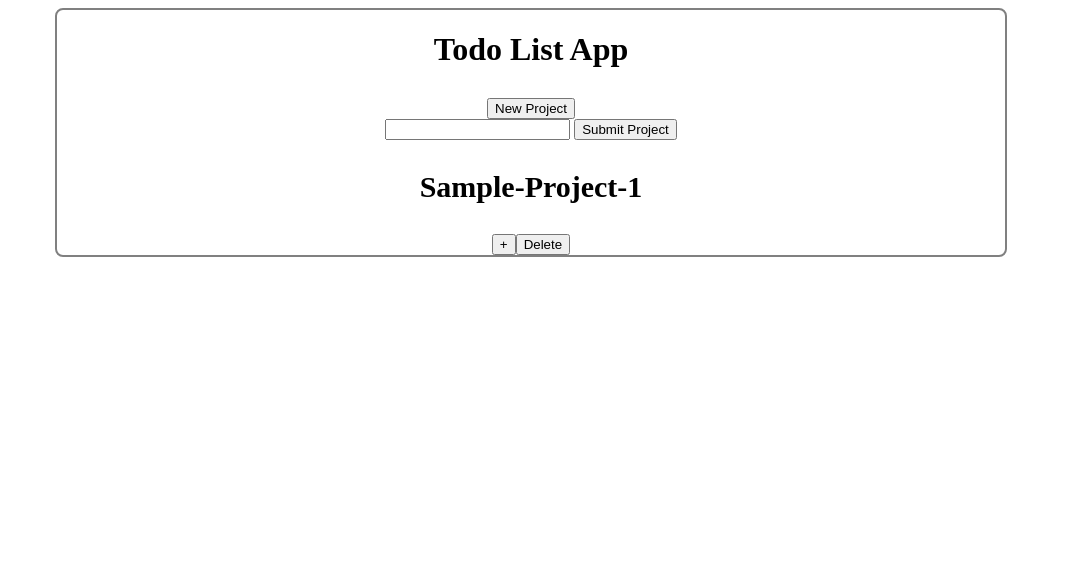
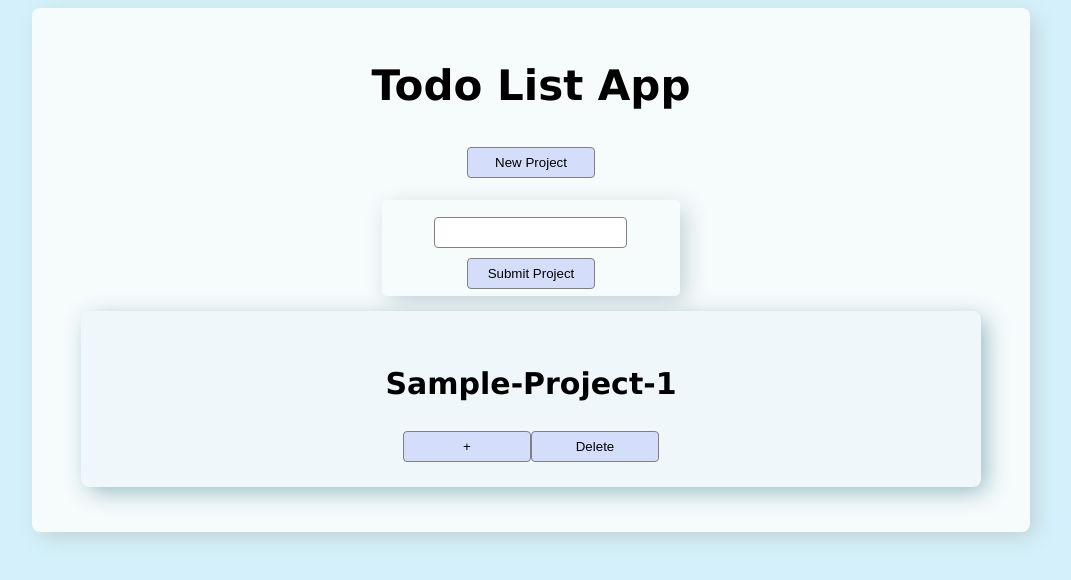
Before and after one commit to KerronKing/Todo-List-JS, a website built with webpack: page dist/index.html in a window 1280 px wide. Both pictures are taken after a click on the button "New Project". Shown: the whole page, without its empty margins (109-1180 px from the left). Built offline with nearby package versions, Linux system fonts and the light colour scheme.

Commit message:
add additional styling

```diff
--- a/src/styles.css
+++ b/src/styles.css
@@ -1,14 +1,65 @@
+body {
+  background-color: #D4F1FB;
+  font-family: "Lucida Sans Unicode", "Lucida Grande", sans-serif;
+}
+
 .container {
+  background-color: #F6FBFC !important;
+  padding: 25px;
   margin: 0 auto;
-  border: 2px solid gray;
+  border: 0px;
   border-radius: 8px;
   width: 75%;
   text-align: center;
+  -webkit-box-shadow: 6px 6px 23px -2px rgba(189,205,209,1);
+  -moz-box-shadow: 6px 6px 23px -2px rgba(189,205,209,1);
+    box-shadow: 6px 6px 23px -2px rgba(189,205,209,1);
+}
+
+form {
+  margin: 15px;
+  padding: 7px;
+}
+
+form input {
+  padding: 7px;
+  border: 1px solid gray;
+  border-radius: 4px;
+  border-style: solid;
+  margin: 10px;
+}
+
+button {
+  padding: 7px;
+  border: 1px solid gray;
+  border-radius: 4px;
+  border-style: solid;
+  background-color: #D4DEFB;
+  width: 8rem;
+}
+
+select {
+  padding: 7px;
+  border: 1px solid gray;
+  border-radius: 4px;
+  border-style: solid;
+}
+
+#todo-entry {
+  display: block;
+  width: 30%;
+  margin: 0 auto;
+  border: 0px;
+  border-radius: 5px;
+  -webkit-box-shadow: 6px 6px 23px -2px rgba(189,205,209,1);
+  -moz-box-shadow: 6px 6px 23px -2px rgba(189,205,209,1);
+  box-shadow: 6px 6px 23px -2px rgba(189,205,209,1);
 }
 
 h1 {
   text-align: center;
   margin-bottom: 30px;
+  font-size: 42px;
 }
 
 #projects {
@@ -21,9 +72,30 @@ h1 {
 }
 
 #projects h3:hover {
-  color: red;
+  color: #A4B0D1;
   cursor: pointer;
   font-weight: bold;
+}
+
+#project-form {
+  width: 30%;
+  margin: 0 auto;
+  border: 0px;
+  border-radius: 5px;
+  -webkit-box-shadow: 6px 6px 23px -2px rgba(189,205,209,1);
+  -moz-box-shadow: 6px 6px 23px -2px rgba(189,205,209,1);
+  box-shadow: 6px 6px 23px -2px rgba(189,205,209,1);
+}
+
+.project-entry {
+  padding: 25px;
+  background-color: #F0F7FA;
+  border: 0px;
+  border-radius: 8px;
+  margin-bottom: 20px;
+  -webkit-box-shadow: 6px 6px 23px -2px rgba(144,182,192,1);
+  -moz-box-shadow: 6px 6px 23px -2px rgba(144,182,192,1);
+  box-shadow: 6px 6px 23px -2px rgba(144,182,192,1);
 }
 
 .hidden {
@@ -50,18 +122,17 @@ h1 {
   width: 90%;
 }
 .second p {
-  /* float: left; */
   position: relative;
   left: 1rem;
+  width: 2rem;
 }
 .second p:hover {
-  color: red;
+  color: #A4B0D1;
   cursor: pointer;
   font-weight: bold;
 }
 .priority {
   display: table-cell;
-  /* float: right; */
   height: 1.5rem;
   left: 34rem;
   line-height: 1.5;
@@ -76,7 +147,6 @@ h1 {
 .delete-todo {
   border-radius: 3px;
   font-size: 1rem;
-  /* float: right; */
   height: 2.60rem;
   left: 34rem;
   margin-right: 1rem;
```
Also changed, not shown: dist/index.html, dist/main.js.
